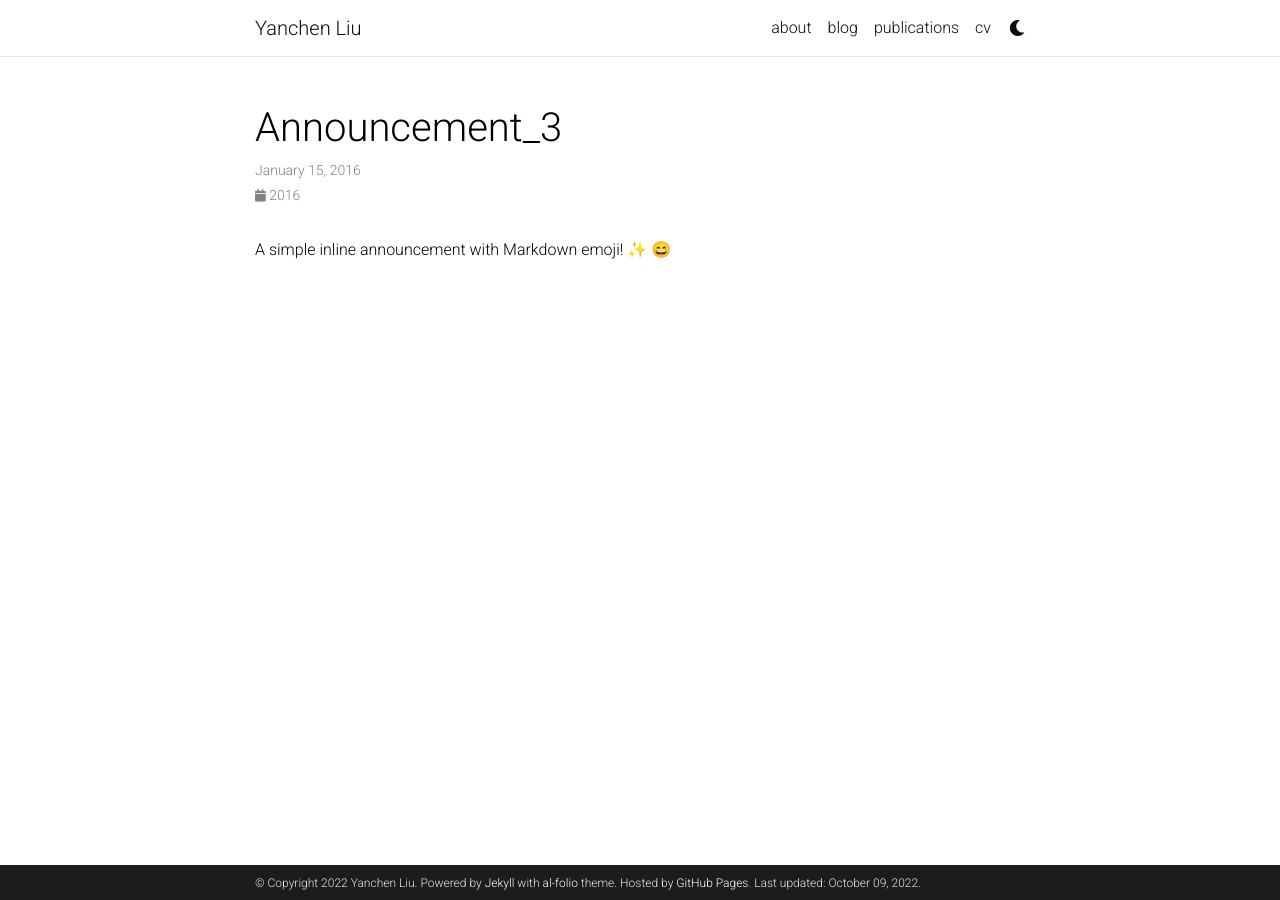
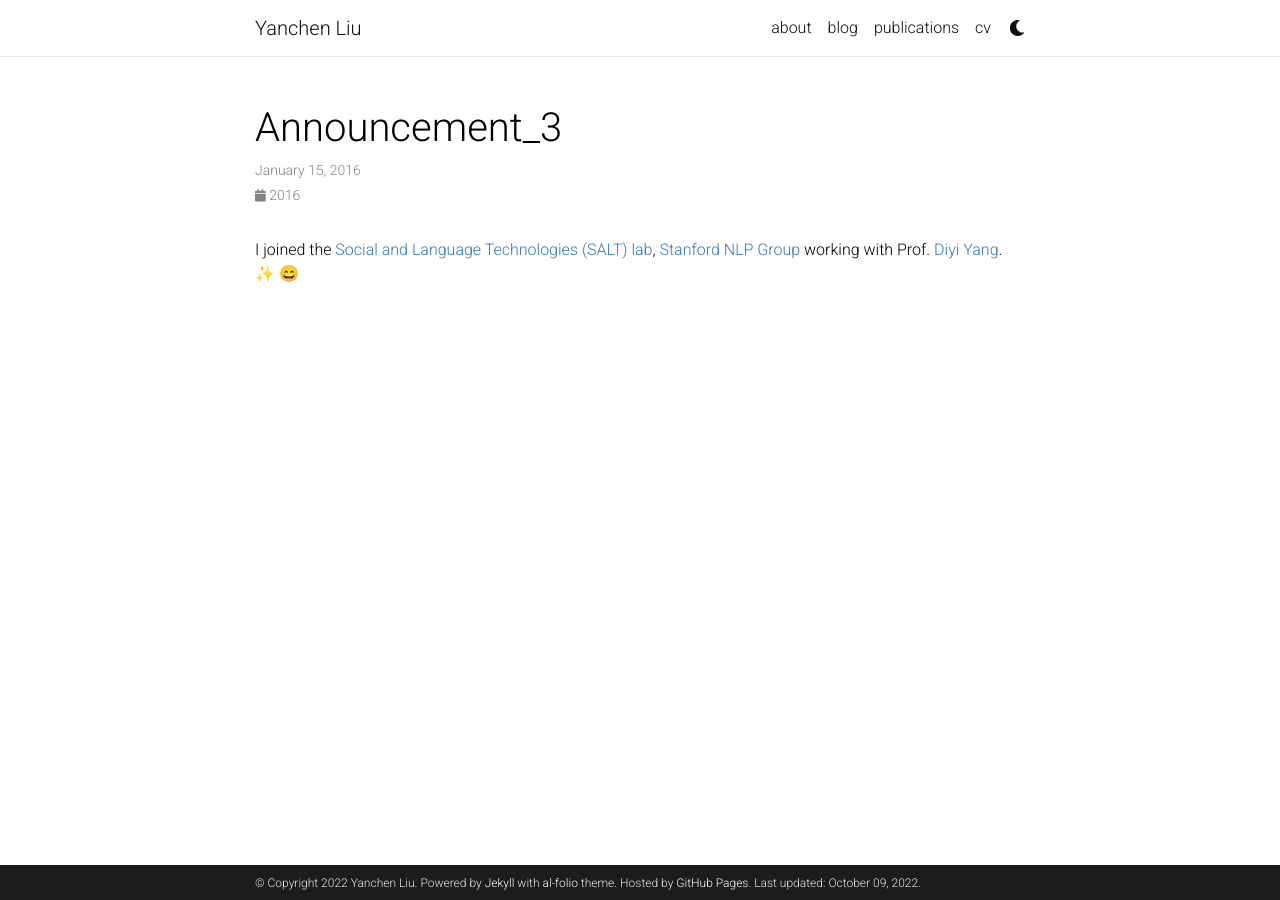
Before and after one commit to liuyanchen1015/liuyanchen1015.github.io, a Jekyll site: the page built from _news/announcement_3.md, in a window 1280 px wide. Built offline with Jekyll 4.4.1, drawn with Linux system fonts in a browser that asks for light colours; emoji names are drawn with the system emoji font; comment, search, counter and statistics services are not loaded; a style sheet for code colours, icons or effects is not loaded.

Commit message:
Update announcement_3.md

```diff
--- a/_news/announcement_3.md
+++ b/_news/announcement_3.md
@@ -4,4 +4,4 @@ date: 2016-01-15 07:59:00-0400
 inline: true
 ---
 
-A simple inline announcement with Markdown emoji! :sparkles: :smile:
+I joined the [Social and Language Technologies (SALT) lab](https://cs.stanford.edu/~diyiy/group.html), [Stanford NLP Group](https://nlp.stanford.edu/) working with Prof. [Diyi Yang](https://cs.stanford.edu/~diyiy/index.html). :sparkles: :smile:
```
